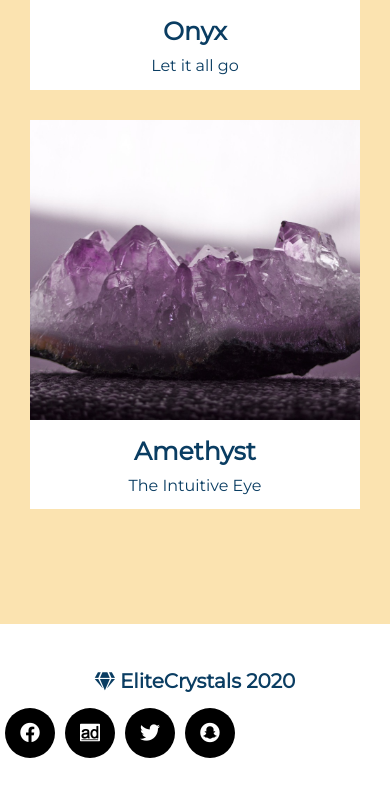
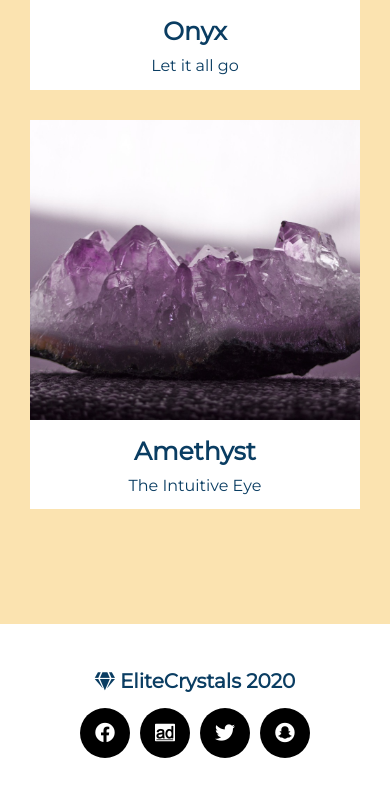
Before and after one commit to Elitese/mode-3.6, a website: page index.html in a window 390 px wide. Shown: the part 4453-5249 px from the top of the page. Drawn offline with Linux system fonts and the light colour scheme; a web font is replaced by a local one.

Commit message:
Fix footer icons style

```diff
--- a/sass/style.scss
+++ b/sass/style.scss
@@ -344,17 +344,15 @@ section {
         left: 50%;
     }
 
-   .footer > .row ul {
+   .footer-inner ul {
        transform: none;
+       justify-content: center;
+       max-width: none;
    }
 
    .footer-info {
        justify-content: center;
        padding-bottom: 10px;
-   }
-
-   .footer-icons {
-       justify-content: center;
    }
 }
 
```
Also changed, not shown: css/style.css, 1 other file.
